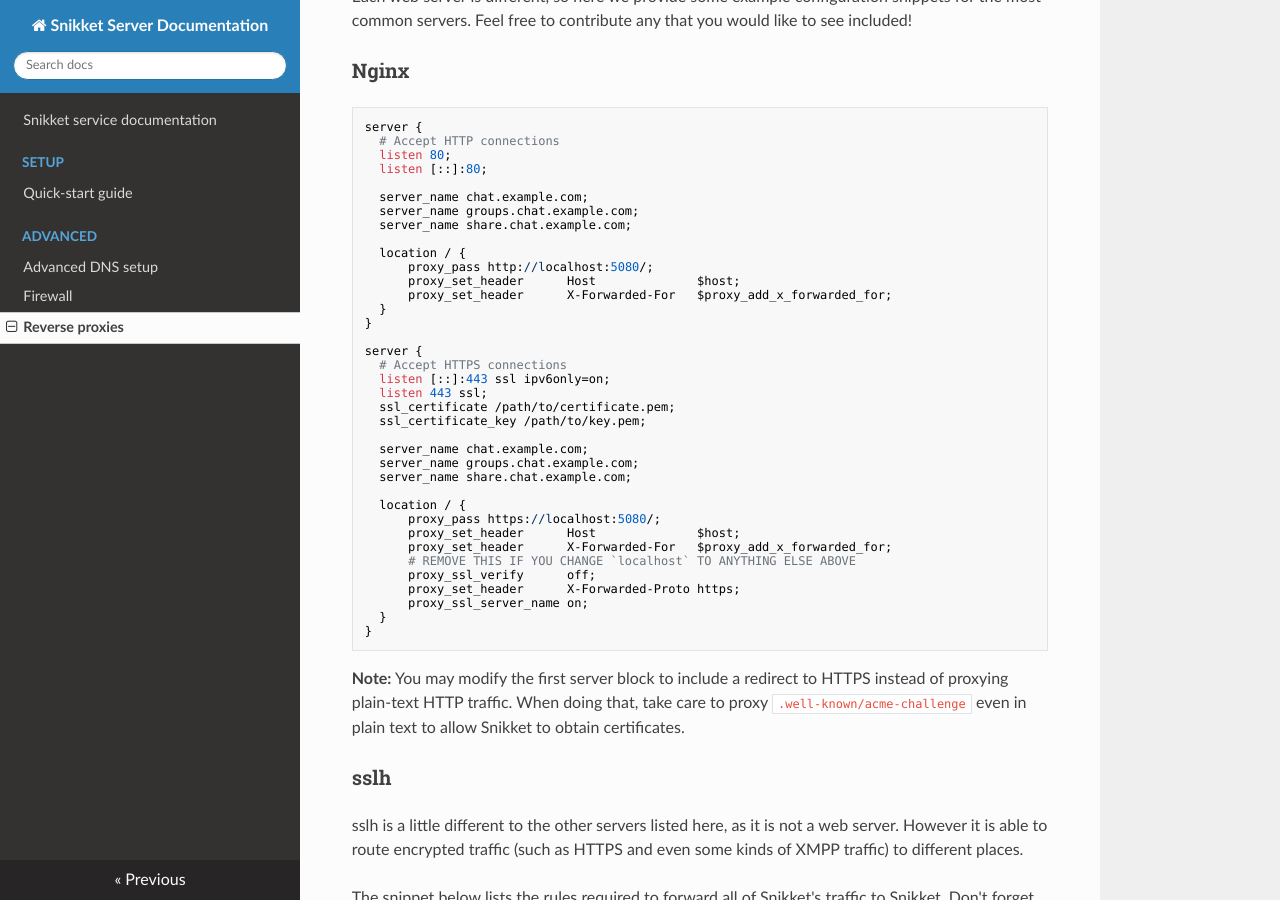
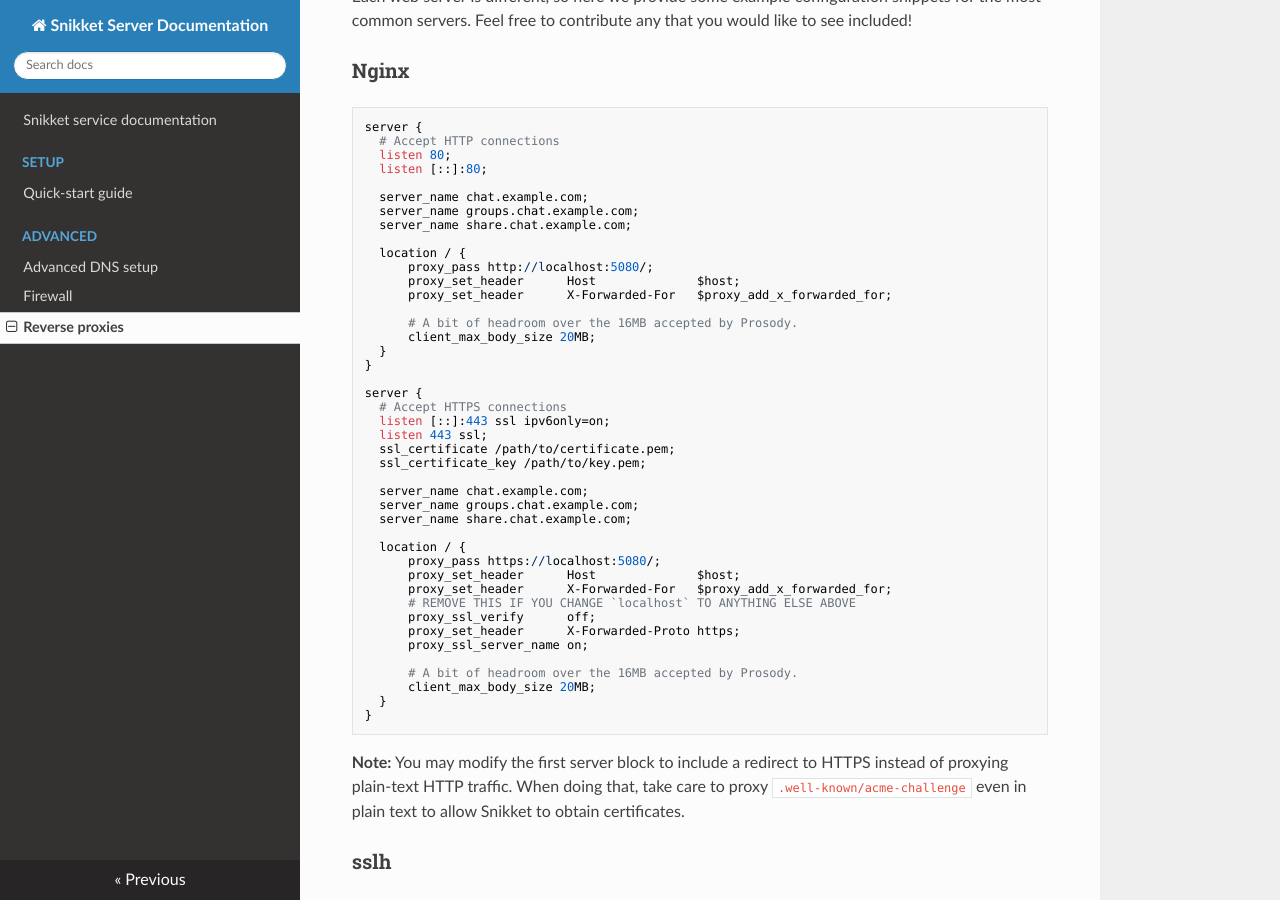
Before and after one commit to snikket-im/snikket-server, an MkDocs documentation site: the page built from docs/advanced/reverse_proxy.md, in a window 1280 px wide and 900 px high, scrolled down 1108 px. Built offline with MkDocs 1.6.1, drawn with Linux system fonts in a browser that asks for light colours; nearby versions of some CDN libraries.

Commit message:
reverse_proxy: set client_max_body_size correctly
Without this, it is possible that HTTP uploads will not pass
if the default limit isn’t raised elsewhere.

````diff
--- a/docs/advanced/reverse_proxy.md
+++ b/docs/advanced/reverse_proxy.md
@@ -64,6 +64,9 @@
       proxy_pass http://localhost:5080/;
       proxy_set_header      Host              $host;
       proxy_set_header      X-Forwarded-For   $proxy_add_x_forwarded_for;
+
+      # A bit of headroom over the 16MB accepted by Prosody.
+      client_max_body_size 20MB;
   }
 }
 
@@ -86,6 +89,9 @@
       proxy_ssl_verify      off;
       proxy_set_header      X-Forwarded-Proto https;
       proxy_ssl_server_name on;
+
+      # A bit of headroom over the 16MB accepted by Prosody.
+      client_max_body_size 20MB;
   }
 }
 ```
````
